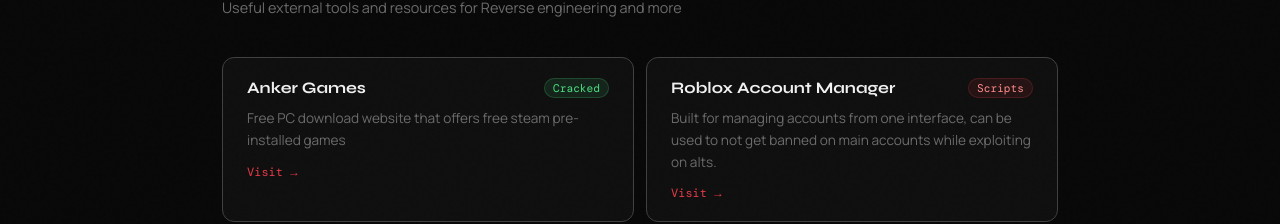
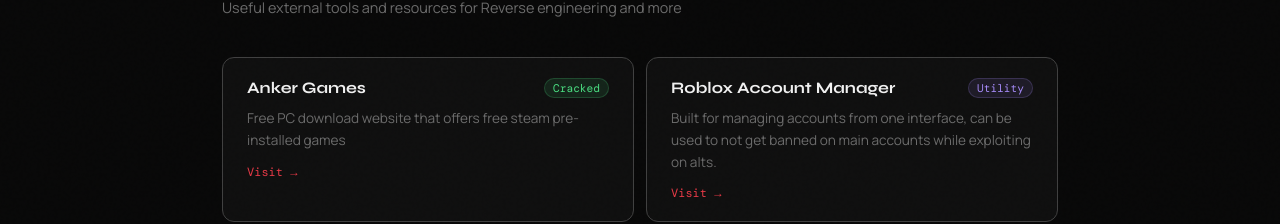
Before and after one commit to szploit/xploits, a React (Vite) app: page /externals in a window 1280 px wide. Shown: the part 145-369 px from the top of the page. Built offline with nearby package versions, Linux system fonts and the light colour scheme.

Commit message:
Update Externals.jsx

```diff
--- a/src/pages/Externals.jsx
+++ b/src/pages/Externals.jsx
@@ -2,7 +2,7 @@
 
 const externals = [
   { name: 'Anker Games', desc: 'Free PC download website that offers free steam pre-installed games', url: 'https://ankergames.net', tag: 'Cracked' },
-  { name: 'Roblox Account Manager', desc: 'Built for managing accounts from one interface, can be used to not get banned on main accounts while exploiting on alts.', url: 'https://scriptblox.com', tag: 'Scripts' },
+  { name: 'Roblox Account Manager', desc: 'Built for managing accounts from one interface, can be used to not get banned on main accounts while exploiting on alts.', url: 'https://github.com/ic3w0lf22/Roblox-Account-Manager', tag: 'Utility' },
   { name: 'Pirate Bay Proxy', desc: 'Cracked apps and games for free', url: 'https://piratebayproxy.net/', tag: 'Cracked' },
   { name: 'Cheat Engine', desc: 'Memory scanning and debugging tool used for cheats', url: 'https://www.cheatengine.org/', tag: 'Utility' },
   { name: 'x64dbg', desc: 'User-mode debugger for windows for reverse engineering and malware analysis', url: 'https://x64dbg.com/', tag: 'Utility' },
```
